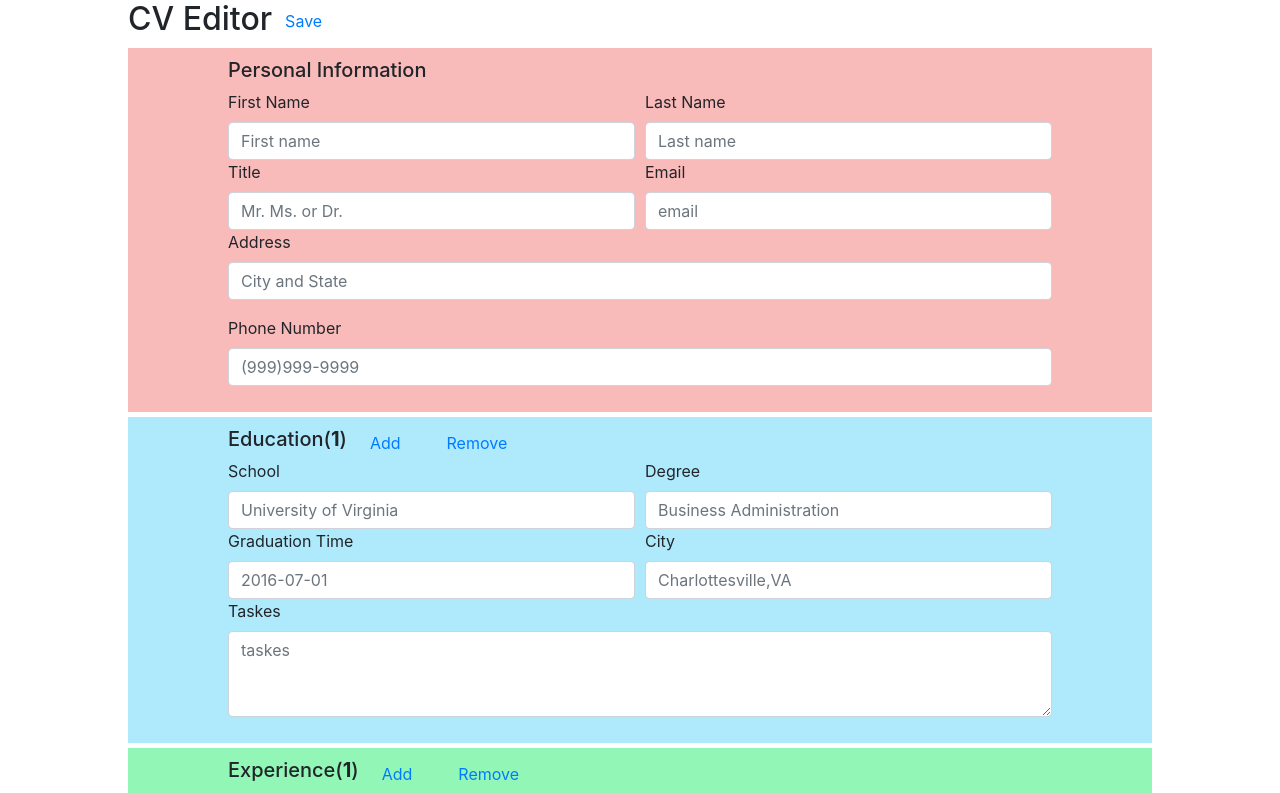
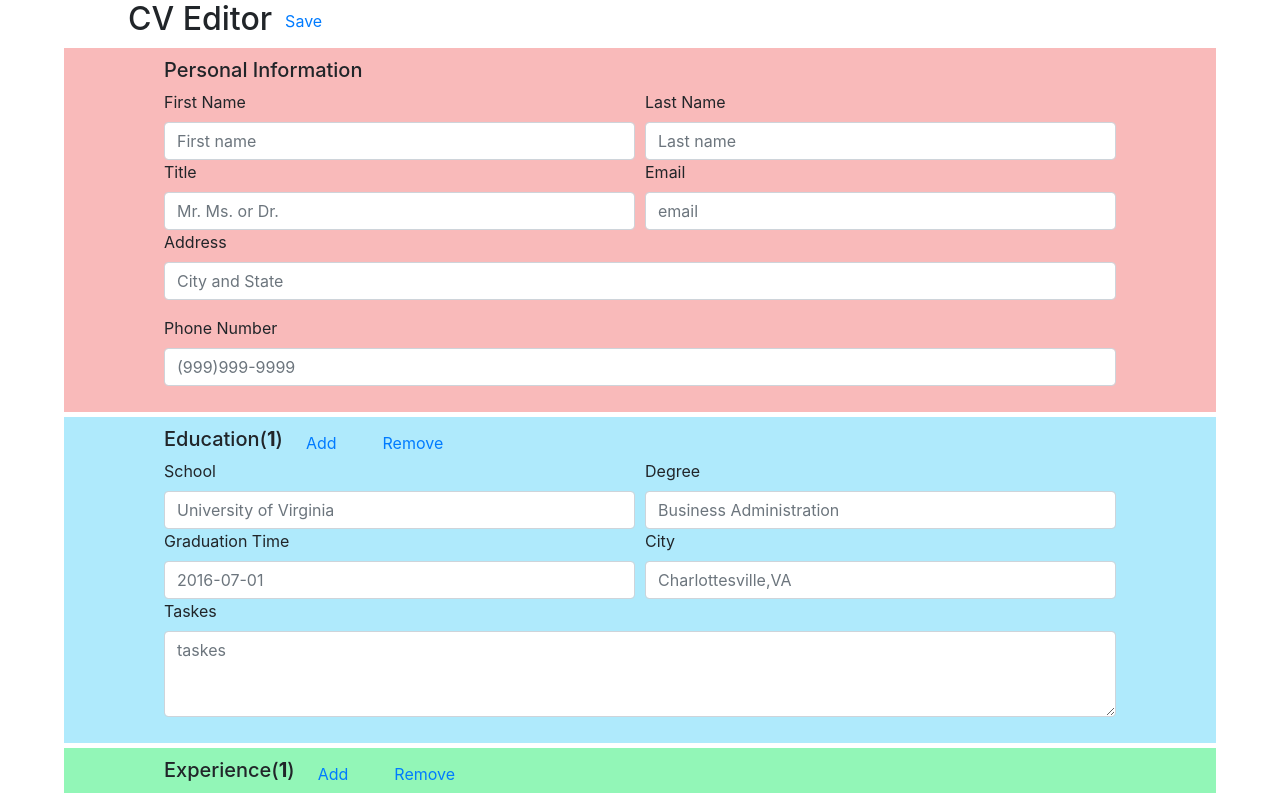
Before and after one commit to Kaminagiyou123/cv-creator, a React (Create React App) app: page / in a window 1280 px wide. Shown: the top 793 px of the page. Built offline with nearby package versions, Linux system fonts and the light colour scheme.

Commit message:
try fixing margin

```diff
--- a/src/App.css
+++ b/src/App.css
@@ -4,8 +4,8 @@ h2 {
 
 .personal-info {
   padding: 10px 100px 10px 100px;
-  margin-left: 10%;
-  width: 80%;
+  margin-left: 05%;
+  width: 90%;
   background: rgba(246, 140, 140, 0.6);
 }
 .heading-container {
```
